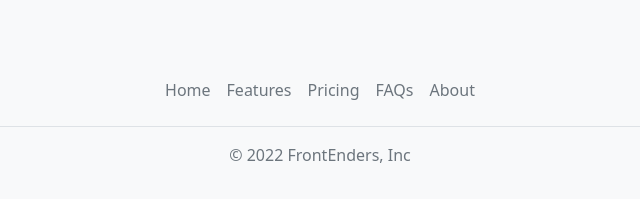
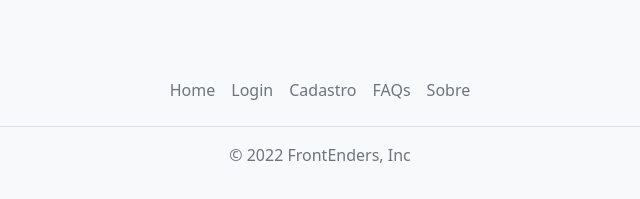
Before and after one commit to AndreFelipeMoura/ProjetoM2-GP8, a plain HTML site: page html/recupera-senha.html in a window 1280 px wide. Shown: the part 577-776 px from the top of the page, 320-960 px from the left. Drawn offline with nearby package versions, Linux system fonts and the light colour scheme; files that its build step writes are made by us from their sources.

Commit message:
adicionado links no footer, criada a pag faq

```diff
--- a/html/recupera-senha.html
+++ b/html/recupera-senha.html
@@ -62,7 +62,7 @@
 
 
     <!--formulario-->
-    <section class="d-flex flex-column justify-content-center bg-light">
+    <section class="d-flex flex-column justify-content-center">
         <h1 class="d-flex align-self-center text-muted">LOGO</h1>
         <div class="form-ctn d-flex flex-column align-self-center w-25 border pb-5 rounded rounded-3 shadow">
 
@@ -93,11 +93,11 @@
       <div class="container">
         <footer class="py-3 my-4">
           <ul class="nav justify-content-center border-bottom pb-3 mb-3">
-            <li class="nav-item"><a href="#" class="nav-link px-2 text-muted">Home</a></li>
-            <li class="nav-item"><a href="#" class="nav-link px-2 text-muted">Features</a></li>
-            <li class="nav-item"><a href="#" class="nav-link px-2 text-muted">Pricing</a></li>
-            <li class="nav-item"><a href="#" class="nav-link px-2 text-muted">FAQs</a></li>
-            <li class="nav-item"><a href="#" class="nav-link px-2 text-muted">About</a></li>
+            <li class="nav-item"><a href="../index.html" class="nav-link px-2 text-muted">Home</a></li>
+            <li class="nav-item"><a href="./login.html" class="nav-link px-2 text-muted">Login</a></li>
+            <li class="nav-item"><a href="./cadastro.html" class="nav-link px-2 text-muted">Cadastro</a></li>
+            <li class="nav-item"><a href="./faqs.html" class="nav-link px-2 text-muted">FAQs</a></li>
+            <li class="nav-item"><a href="./criadores.html" class="nav-link px-2 text-muted">Sobre</a></li>
           </ul>
           <p class="text-center text-muted">© 2022 FrontEnders, Inc</p>
         </footer>
```
Also changed, not shown: html/faqs.html (added).
